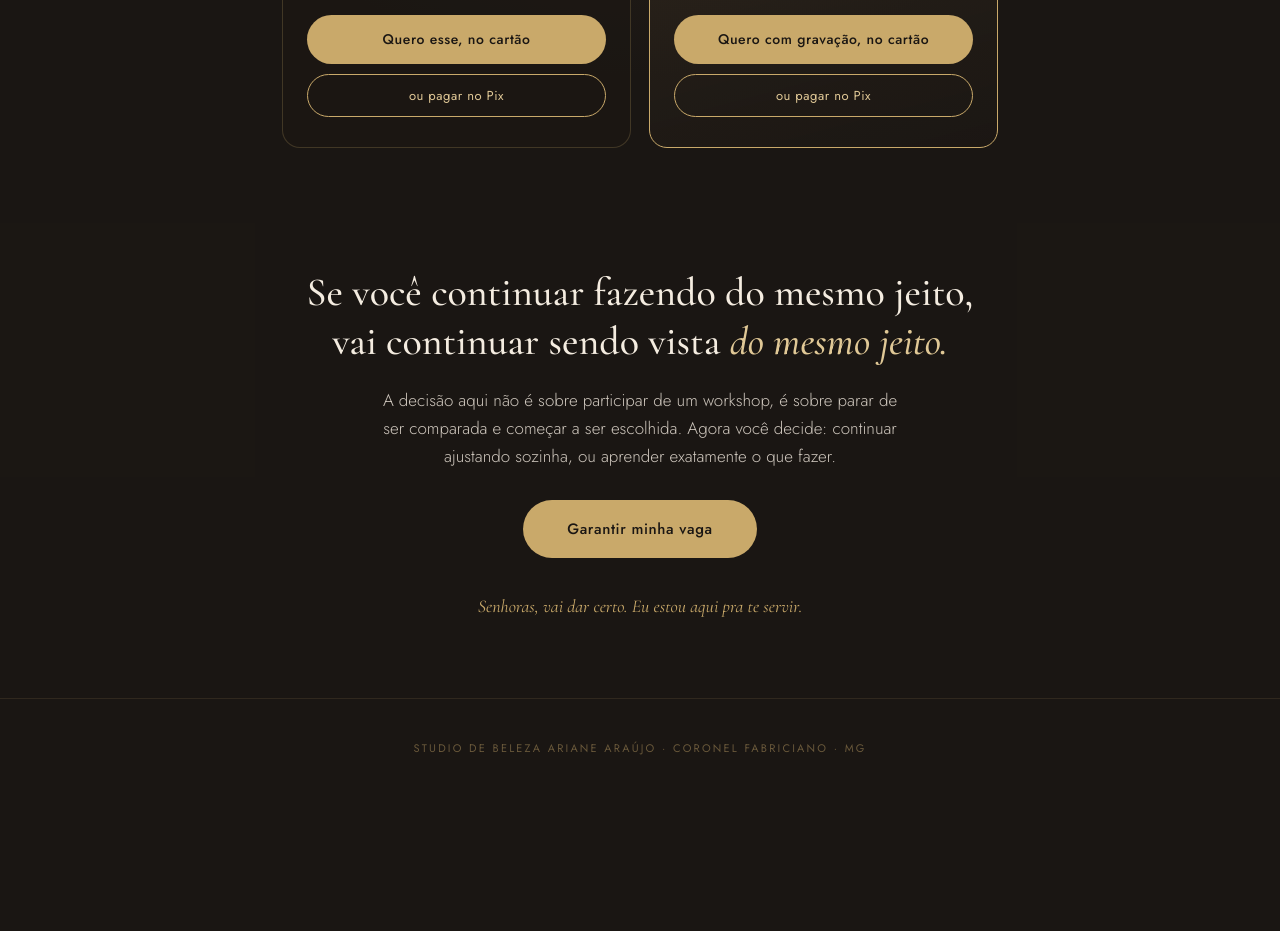
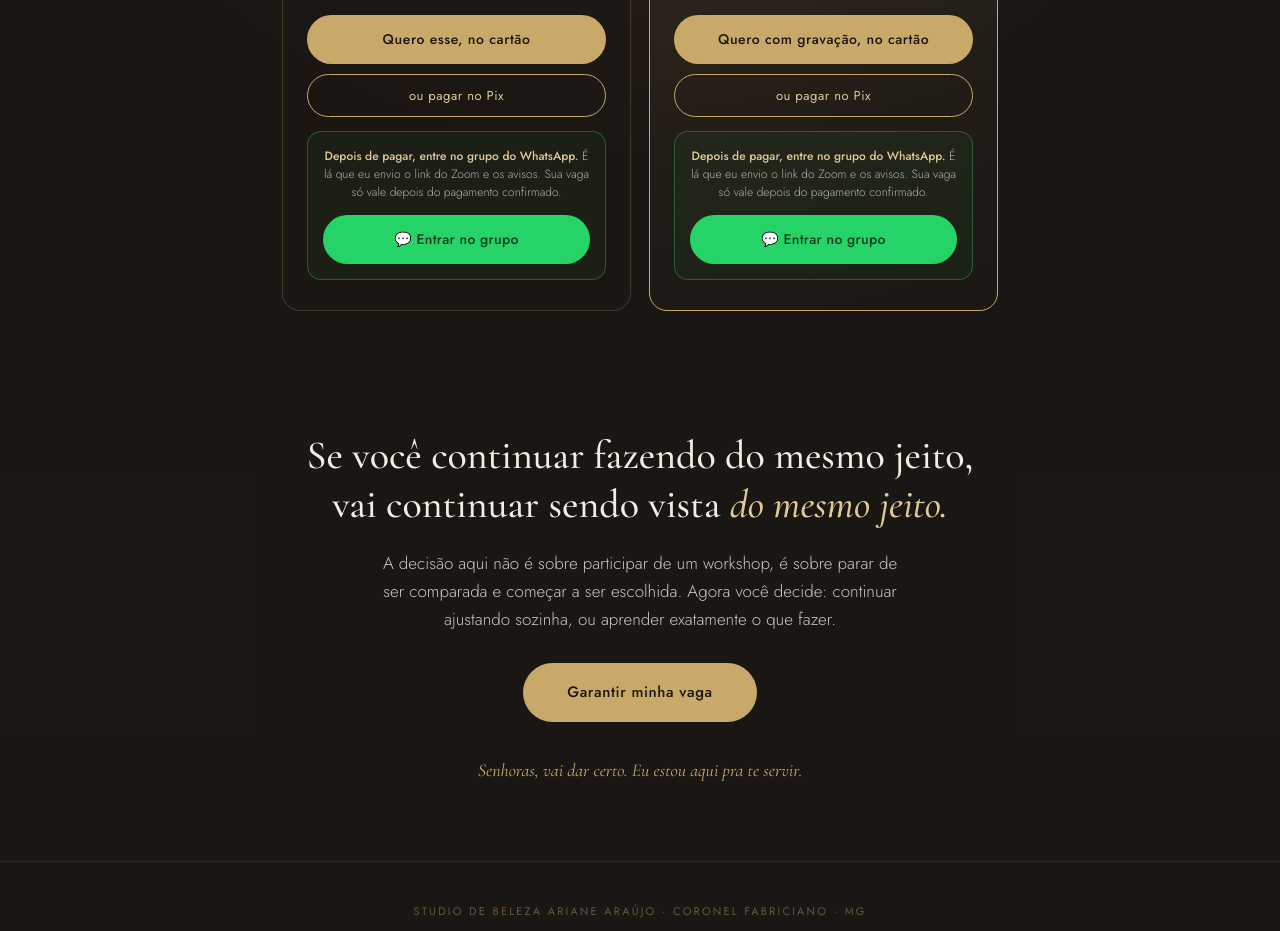
Before and after one commit to arianneenaira-creator/Workshop-, a plain HTML site: page index.html in a window 1280 px wide. Shown: the part 5620-6551 px from the top of the page. Before the commit the page ends 6417 px from the top, so only its background shows below. Drawn offline with nearby package versions, Linux system fonts and the light colour scheme.

Commit message:
Add files via upload

```diff
--- a/index.html
+++ b/index.html
@@ -111,11 +111,10 @@
   .pix-aviso b{color:var(--champagne-claro);font-weight:500}
   .pix-btn-grupo{display:flex;align-items:center;justify-content:center;gap:8px;width:100%;margin-top:14px;background:#25d366;color:#0a3d22;font-family:'Jost';font-size:14px;font-weight:500;letter-spacing:0.02em;padding:13px 0;border-radius:100px;text-decoration:none;transition:all .3s}
   .pix-btn-grupo:hover{transform:translateY(-1px);box-shadow:0 6px 20px rgba(37,211,102,0.3)}
-  .pos-cartao{display:none;margin-top:14px;padding:16px;border-radius:14px;border:1px solid rgba(37,211,102,0.4);background:rgba(37,211,102,0.06);animation:surge .4s ease}
+  .pos-cartao{display:none;margin-top:14px;padding:15px;border-radius:14px;border:1px solid rgba(37,211,102,0.35);background:rgba(37,211,102,0.05)}
   .pos-cartao.on{display:block}
-  .pos-cartao .pc-aviso{font-size:12.5px;font-weight:300;line-height:1.55;color:rgba(244,236,224,0.8);margin-bottom:12px}
+  .pos-cartao .pc-aviso{font-size:12px;font-weight:300;line-height:1.5;color:rgba(244,236,224,0.72);margin-bottom:11px}
   .pos-cartao .pc-aviso b{color:var(--champagne-claro);font-weight:500}
-  @keyframes surge{from{opacity:0;transform:translateY(-6px)}to{opacity:1;transform:translateY(0)}}
 
   .fechamento{text-align:center;background:rgba(28,23,19,0.6)}
   .fechamento .grande{font-family:'Cormorant Garamond';font-size:clamp(26px,6vw,40px);font-weight:500;line-height:1.22;color:var(--petala);margin-bottom:20px}
@@ -262,11 +261,11 @@
             <li>os dois momentos completos</li>
             <li>tira-dúvidas durante o encontro</li>
           </ul>
-          <a class="btn" href="https://link.infinitepay.io/arianemakeup/VC1D-NqrCYzFJJ4-47,90" target="_blank" onclick="mostraGrupoCartao('4790')">Quero esse, no cartão</a>
+          <a class="btn" href="https://link.infinitepay.io/arianemakeup/VC1D-NqrCYzFJJ4-47,90" target="_blank">Quero esse, no cartão</a>
           <button class="btn-pix" onclick="abrePix('4790')">ou pagar no Pix</button>
-          <div class="pos-cartao" id="posCartao4790">
-            <div class="pc-aviso"><b>Você está quase lá.</b> Termine o pagamento na aba que abriu, e entre agora no grupo do WhatsApp. É lá que eu envio o link do Zoom. Sua vaga só vale depois do pagamento confirmado.</div>
-            <a class="pix-btn-grupo" href="https://chat.whatsapp.com/KAA8wPZyZxA2OThhZ7EjSo?mode=gi_t" target="_blank">💬 Entrar no grupo agora</a>
+          <div class="pos-cartao on">
+            <div class="pc-aviso"><b>Depois de pagar, entre no grupo do WhatsApp.</b> É lá que eu envio o link do Zoom e os avisos. Sua vaga só vale depois do pagamento confirmado.</div>
+            <a class="pix-btn-grupo" href="https://chat.whatsapp.com/KAA8wPZyZxA2OThhZ7EjSo?mode=gi_t" target="_blank">💬 Entrar no grupo</a>
           </div>
         </div>
         <div class="ing destaque">
@@ -279,11 +278,11 @@
             <li>gravação completa pra rever</li>
             <li>guia no Notion + guia de posicionamento</li>
           </ul>
-          <a class="btn" href="https://link.infinitepay.io/arianemakeup/VC1D-owFGHQKM65-67,90" target="_blank" onclick="mostraGrupoCartao('6790')">Quero com gravação, no cartão</a>
+          <a class="btn" href="https://link.infinitepay.io/arianemakeup/VC1D-owFGHQKM65-67,90" target="_blank">Quero com gravação, no cartão</a>
           <button class="btn-pix" onclick="abrePix('6790')">ou pagar no Pix</button>
-          <div class="pos-cartao" id="posCartao6790">
-            <div class="pc-aviso"><b>Você está quase lá.</b> Termine o pagamento na aba que abriu, e entre agora no grupo do WhatsApp. É lá que eu envio o link do Zoom. Sua vaga só vale depois do pagamento confirmado.</div>
-            <a class="pix-btn-grupo" href="https://chat.whatsapp.com/KAA8wPZyZxA2OThhZ7EjSo?mode=gi_t" target="_blank">💬 Entrar no grupo agora</a>
+          <div class="pos-cartao on">
+            <div class="pc-aviso"><b>Depois de pagar, entre no grupo do WhatsApp.</b> É lá que eu envio o link do Zoom e os avisos. Sua vaga só vale depois do pagamento confirmado.</div>
+            <a class="pix-btn-grupo" href="https://chat.whatsapp.com/KAA8wPZyZxA2OThhZ7EjSo?mode=gi_t" target="_blank">💬 Entrar no grupo</a>
           </div>
         </div>
       </div>
```
